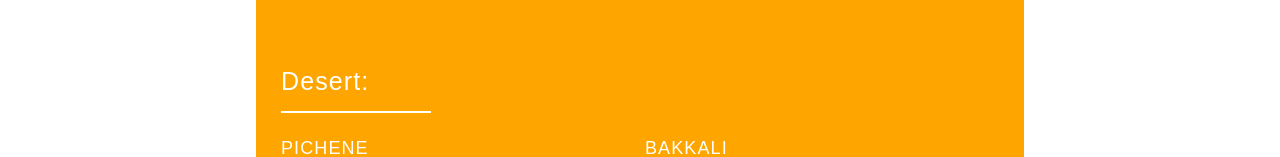
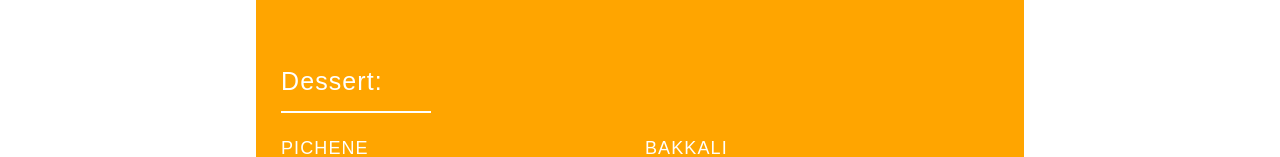
Before and after one commit to Eldar0818/uztem-food, a Next.js app: page /menu in a window 1280 px wide. Shown: the part 773-930 px from the top of the page. Built offline with nearby package versions, Linux system fonts and the light colour scheme.

Commit message:
spelling mistake one

```diff
--- a/components/dummyProducts.json
+++ b/components/dummyProducts.json
@@ -67,10 +67,10 @@
             "image": "https://images.squarespace-cdn.com/content/v1/5dbed7c49598ba519f1f8ae0/1597788487187-SPXA89CRND2ZK5VQ3L9R/uyghur+food+Tofu-4.jpg?format=500w"
         }
     ],
-    "deserts": [
+    "desserts": [
         {
             "id": "2.1",
-            "type": "desert",
+            "type": "dessert",
             "name": "PICHENE",
             "price": [25],
             "desc": "it's a very simple and incredibly delicious treat with few ingredients and easy homemade, handmade recipe.",
@@ -78,7 +78,7 @@
         },
         {
             "id": "2.2",
-            "type": "desert",
+            "type": "dessert",
             "name": "BAKKALI",
             "price": [55],
             "desc": "This sweet, nutty and yummy dessert is one of the main deserts whenever you have a festivals and parties!!",
@@ -86,7 +86,7 @@
         },
         {
             "id": "2.3",
-            "type": "desert",
+            "type": "dessert",
             "name": "TWISTED DOUGHNUT",
             "price": [20],
             "desc": "Twisted doughnuts are eaten as snack and sometimes we combine it with milk tea, soups or salads. ",
--- a/components/home/ShowType.jsx
+++ b/components/home/ShowType.jsx
@@ -8,7 +8,7 @@ const ShowType = () => {
     const types = [
         {id:1, image: '/assets/types03.png', title: 'Meals & Dishes', hrefUrl: '/ordernow/dishes'},
         {id:2, image: '/assets/types02.jpg', title: 'Drinks', hrefUrl: '/ordernow/drinks'},
-        {id:3, image: '/assets/types01.png', title: 'Deserts', hrefUrl: '/ordernow/deserts'},
+        {id:3, image: '/assets/types01.png', title: 'Desserts', hrefUrl: '/ordernow/desserts'},
     ]
 
   return (
--- a/components/menu/FoodMenu.jsx
+++ b/components/menu/FoodMenu.jsx
@@ -48,11 +48,11 @@ const FoodMenu = ({ data }) => {
                     {/* type of products */}
                     {/* type of products */}
                     <div className={styles.typegroup}>
-                        <h3 className={styles.typegoupheading}>Desert:</h3>
+                        <h3 className={styles.typegoupheading}>Dessert:</h3>
                         <div className={styles.underline} />
                         <div className={styles.preoducts}>
                             {
-                                data.deserts.map(item=> (
+                                data.desserts.map(item=> (
                                     <div key={item.id} className={styles.product}>
                                         <h4>{item.name}</h4>
                                         <div className={styles.prices}>
--- a/pages/ordernow/deserts.jsx
+++ b/pages/ordernow/desserts.jsx
@@ -17,7 +17,7 @@ const Deserts = () => {
         <header className={styles.ordernowintro}>
           <h3>Delicious Meals Waiting For Your Order!</h3>
         </header>
-        <OrdersList headerText="Deserts" itemsList={data.deserts} />
+        <OrdersList headerText="Deserts" itemsList={data.desserts} />
       </section>
     </div>
   )
--- a/pages/ordernow/index.jsx
+++ b/pages/ordernow/index.jsx
@@ -20,7 +20,7 @@ const OrderNow = () => {
 
        <OrdersList headerText="Meals" itemsList={data.meals} />
        <OrdersList headerText="Side Meals" itemsList={data.side} />
-       <OrdersList headerText="Deserts" itemsList={data.deserts} />
+       <OrdersList headerText="Deserts" itemsList={data.desserts} />
        <OrdersList headerText="Drinks" itemsList={data.drinks} />
 
       </section>
```
